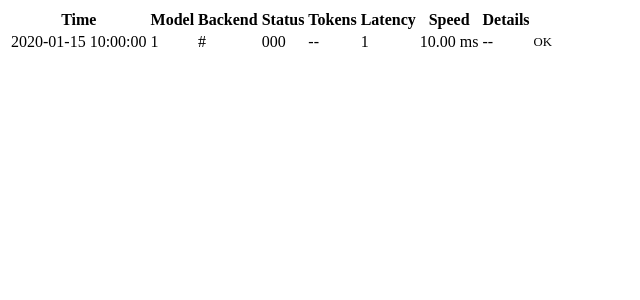
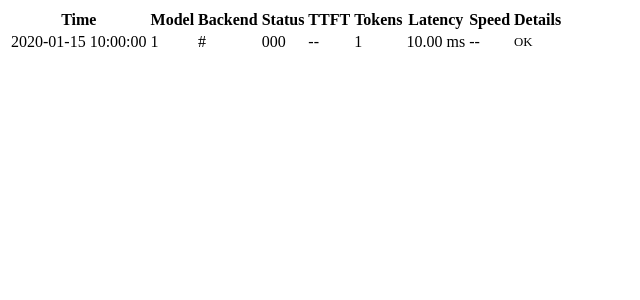
Before and after one commit to segin/multiproxy, a FastAPI app: template app/templates/logs.html in a window 1280 px wide. Shown: the top 300 px of the page, without its empty margins (0-640 px from the left). Run offline with FastAPI, Linux system fonts and the light colour scheme; the template is opened without the code that fills it: most values are stand-ins (such as "Sample title", 1, 10 or a date in 2020).

Commit message:
style(dashboard): Align headers in Recent Activity table by adding missing TTFT header

```diff
--- a/app/templates/logs.html
+++ b/app/templates/logs.html
@@ -5,6 +5,7 @@
             <th>Model</th>
             <th>Backend</th>
             <th>Status</th>
+            <th>TTFT</th>
             <th>Tokens</th>
             <th>Latency</th>
             <th>Speed</th>
```
